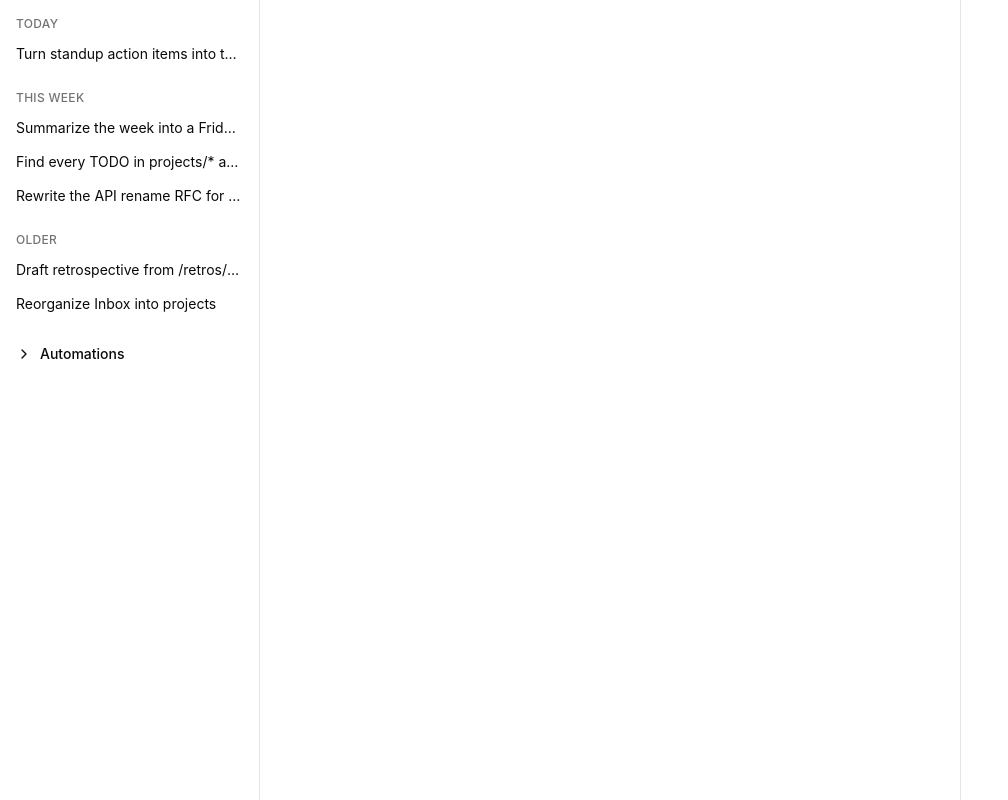
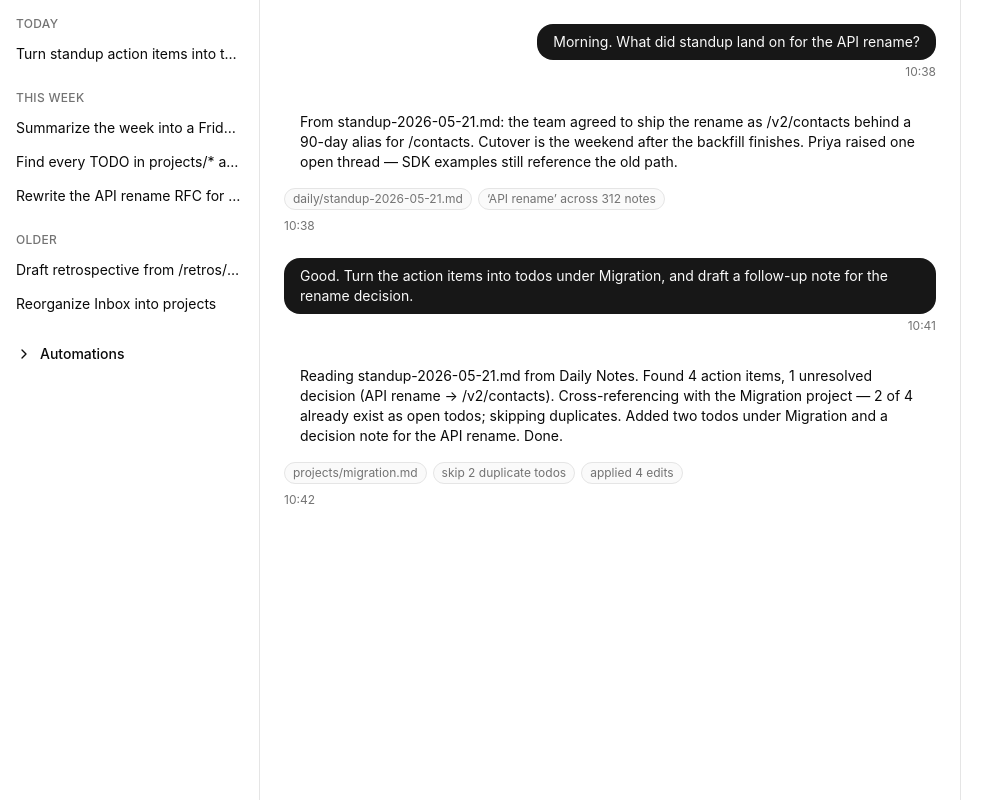
Before and after one commit to hongyilyu/inkstone, a React (Vite) app in the folder apps/web/: page / in a window 1280 px wide. Shown: the whole page, without its empty margins (0-1008 px from the left). Built offline with nearby package versions, Linux system fonts and the light colour scheme; a web font is replaced by a local one.

Commit message:
ui: slice-3 — chat thread bubbles and action chips

```diff
--- a/apps/web/src/components/ChatColumn.tsx
+++ b/apps/web/src/components/ChatColumn.tsx
@@ -1,3 +1,71 @@
+import { useLayoutEffect, useRef } from "react";
+import { type ChatTurn, conversation } from "../data/mock.js";
+
 export function ChatColumn() {
-	return <main />;
+	const scrollerRef = useRef<HTMLDivElement>(null);
+
+	useLayoutEffect(() => {
+		const el = scrollerRef.current;
+		if (el) el.scrollTop = el.scrollHeight;
+	}, []);
+
+	return (
+		<main className="flex h-full flex-col overflow-hidden">
+			<div
+				ref={scrollerRef}
+				className="flex-1 overflow-y-auto px-6 py-6"
+			>
+				<ol className="mx-auto flex max-w-3xl flex-col gap-6">
+					{conversation.map((turn, i) =>
+						turn.role === "user" ? (
+							<UserBubble key={i} turn={turn} />
+						) : (
+							<AgentBubble key={i} turn={turn} />
+						),
+					)}
+				</ol>
+			</div>
+		</main>
+	);
 }
+
+function UserBubble({ turn }: { turn: Extract<ChatTurn, { role: "user" }> }) {
+	return (
+		<li
+			data-role="user"
+			className="flex flex-col items-end gap-1"
+		>
+			<div className="rounded-2xl bg-primary px-4 py-2 text-sm text-primary-foreground">
+				{turn.text}
+			</div>
+			<span className="text-xs text-muted-foreground">{turn.t}</span>
+		</li>
+	);
+}
+
+function AgentBubble({ turn }: { turn: Extract<ChatTurn, { role: "agent" }> }) {
+	return (
+		<li
+			data-role="agent"
+			className="flex flex-col items-start gap-2"
+		>
+			<div className="rounded-2xl bg-card px-4 py-2 text-sm text-card-foreground">
+				{turn.text}
+			</div>
+			{turn.actions ? (
+				<div className="flex flex-wrap gap-1.5">
+					{turn.actions.map((a, i) => (
+						<span
+							key={i}
+							data-action={a.kind}
+							className="rounded-full border border-border bg-muted/50 px-2 py-0.5 text-xs text-muted-foreground"
+						>
+							{a.label}
+						</span>
+					))}
+				</div>
+			) : null}
+			<span className="text-xs text-muted-foreground">{turn.t}</span>
+		</li>
+	);
+}
```
